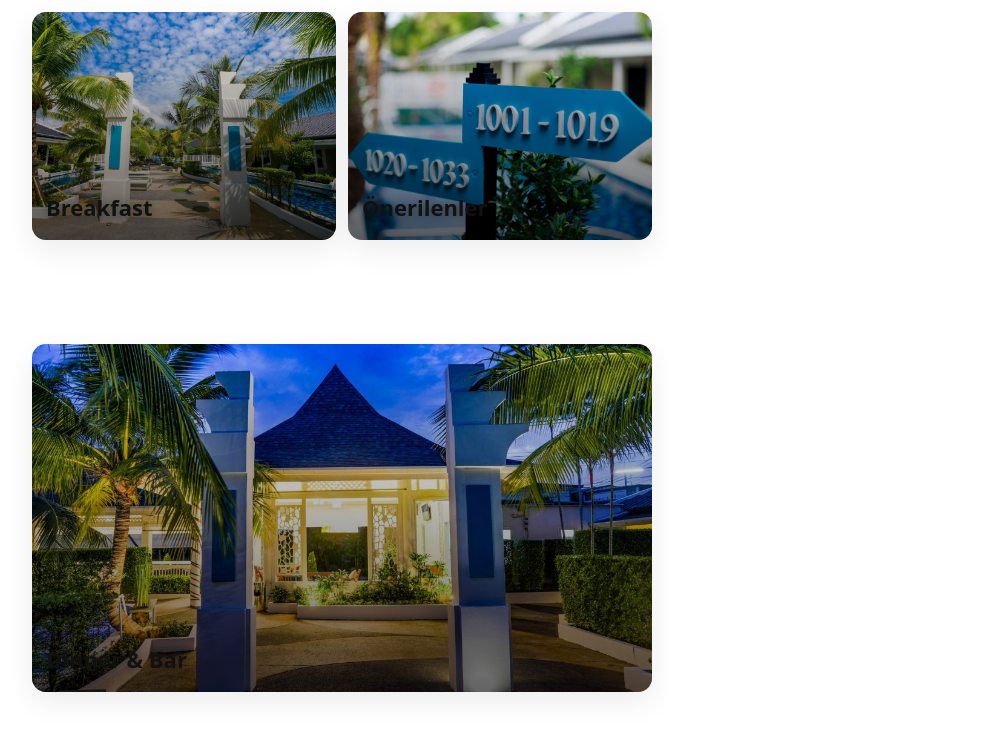
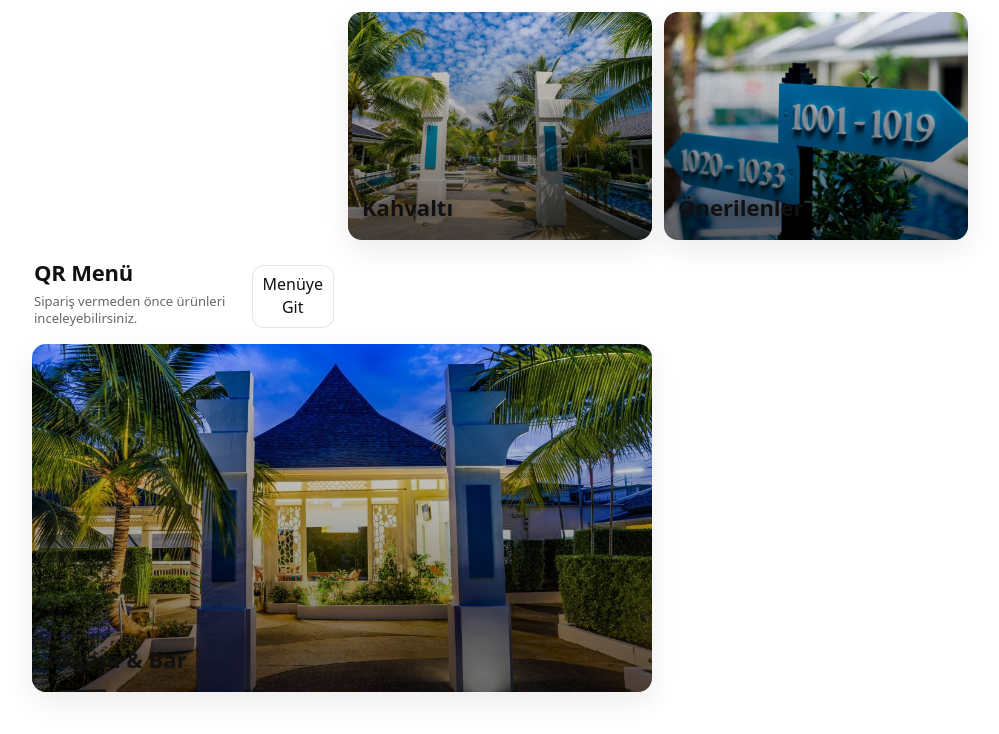
Before and after one commit to OttoJoe1128/qr-menu, a React (Vite) app: page / in a window 1280 px wide. Shown: the top 734 px of the page, without its empty margins (140-1139 px from the left). Built offline with nearby package versions, Linux system fonts and the light colour scheme.

Commit message:
feat(ui): musteri arayuzune arama ve masa bilgisi ekle
Ana ekran baslik + masa bilgisi eklendi.
Menu ve gunun menusu ekranlarina kategori/urun arama getirildi.
Detay ekranina sticky header icinde ana ekran/kategori kisayolu ve masa etiketi eklendi.

```diff
--- a/src/ui/main/MainScreen.css
+++ b/src/ui/main/MainScreen.css
@@ -6,6 +6,63 @@
   max-width: 960px;
   margin: 0 auto;
   min-height: 100svh;
+}
+
+.main-header {
+  display: flex;
+  align-items: flex-end;
+  justify-content: space-between;
+  gap: 12px;
+  padding: 10px 2px 4px 2px;
+}
+
+.main-header__left {
+  display: flex;
+  flex-direction: column;
+  gap: 4px;
+}
+
+.main-header__title {
+  font-size: 22px;
+  font-weight: 800;
+  color: var(--renk-yazi);
+  letter-spacing: -0.2px;
+}
+
+.main-header__subtitle {
+  font-size: 13px;
+  color: var(--renk-yazi-ikincil);
+  line-height: 1.35;
+}
+
+.main-header__right {
+  display: flex;
+  align-items: center;
+  justify-content: flex-end;
+  gap: 8px;
+  flex-wrap: wrap;
+}
+
+.main-pill {
+  border: 1px solid var(--renk-kenar);
+  background: var(--renk-kart);
+  color: var(--renk-yazi);
+  padding: 7px 10px;
+  border-radius: 999px;
+  font-size: 13px;
+}
+
+.main-secondary {
+  border: 1px solid var(--renk-kenar);
+  background: var(--renk-kart);
+  color: var(--renk-yazi);
+  padding: 7px 10px;
+  border-radius: 12px;
+  cursor: pointer;
+}
+
+.main-secondary:hover {
+  border-color: var(--renk-kenar-sert);
 }
 
 .menu-card {
--- a/src/ui/main/MainScreen.tsx
+++ b/src/ui/main/MainScreen.tsx
@@ -10,6 +10,7 @@ export default function MainScreen() {
   const navigate = useNavigate();
   const [aramaParametreleri] = useSearchParams();
   const adminKisayoluAnahtari: string = "qr_menu_admin_kisayolu";
+  const masaNumarasiAnahtari: string = "qr_menu_table_number";
   const isAdminKisayoluGorunur: boolean = useMemo((): boolean => {
     const isAdmin: string | null = aramaParametreleri.get("admin");
     if (isAdmin === "1") {
@@ -27,6 +28,15 @@ export default function MainScreen() {
     localStorage.setItem(adminKisayoluAnahtari, "1");
   }, [aramaParametreleri, adminKisayoluAnahtari]);
 
+  const masaNumarasi: string | null = useMemo((): string | null => {
+    const kayitli: string | null = localStorage.getItem(masaNumarasiAnahtari);
+    if (!kayitli) {
+      return null;
+    }
+    const temiz: string = kayitli.trim();
+    return temiz.length > 0 ? temiz : null;
+  }, [masaNumarasiAnahtari]);
+
   return (
     <div className="main-grid">
       {isAdminKisayoluGorunur ? (
@@ -34,12 +44,24 @@ export default function MainScreen() {
           Admin Paneli
         </button>
       ) : null}
+      <header className="main-header">
+        <div className="main-header__left">
+          <div className="main-header__title">QR Menü</div>
+          <div className="main-header__subtitle">Sipariş vermeden önce ürünleri inceleyebilirsiniz.</div>
+        </div>
+        <div className="main-header__right">
+          {masaNumarasi ? <div className="main-pill">Masa {masaNumarasi}</div> : null}
+          <button className="main-secondary" onClick={() => navigate("/menu")}>
+            Menüye Git
+          </button>
+        </div>
+      </header>
       <div
         className="menu-card"
         style={{ backgroundImage: `url(${breakfastImg})` }}
         onClick={() => navigate("/menu?type=breakfast")}
       >
-        <div className="menu-title">Breakfast</div>
+        <div className="menu-title">Kahvaltı</div>
       </div>
 
       <div
@@ -55,7 +77,7 @@ export default function MainScreen() {
         style={{ backgroundImage: `url(${dinnerImg})` }}
         onClick={() => navigate("/menu?type=dinner")}
       >
-        <div className="menu-title">Dinner & Bar</div>
+        <div className="menu-title">Akşam & Bar</div>
       </div>
     </div>
   );
--- a/src/ui/menu/DayMenuScreen.css
+++ b/src/ui/menu/DayMenuScreen.css
@@ -66,6 +66,7 @@
   display: flex;
   gap: 10px;
   margin-top: 6px;
+  flex-wrap: wrap;
 }
 
 .day-control {
@@ -74,9 +75,23 @@
   gap: 10px;
 }
 
+.day-control--grow {
+  flex: 1 1 280px;
+}
+
 .day-control-label {
   font-size: 13px;
   color: var(--renk-yazi-ikincil);
+}
+
+.day-input {
+  width: 100%;
+  border: 1px solid var(--renk-kenar);
+  background: var(--renk-kart);
+  color: var(--renk-yazi);
+  padding: 8px 10px;
+  border-radius: 10px;
+  outline: none;
 }
 
 .day-select {
--- a/src/ui/menu/HomeMenuScreen.css
+++ b/src/ui/menu/HomeMenuScreen.css
@@ -62,9 +62,23 @@
   gap: 10px;
 }
 
+.menu-control--grow {
+  flex: 1 1 280px;
+}
+
 .menu-control-label {
   font-size: 13px;
   color: var(--renk-yazi-ikincil);
+}
+
+.menu-input {
+  width: 100%;
+  border: 1px solid var(--renk-kenar);
+  background: var(--renk-kart);
+  color: var(--renk-yazi);
+  padding: 8px 10px;
+  border-radius: 10px;
+  outline: none;
 }
 
 .menu-select {
--- a/src/ui/menu/HomeMenuScreen.tsx
+++ b/src/ui/menu/HomeMenuScreen.tsx
@@ -13,6 +13,7 @@ export default function HomeMenuScreen() {
   const navigate = useNavigate();
   const [aramaParametreleri] = useSearchParams();
   const adminKisayoluAnahtari: string = "qr_menu_admin_kisayolu";
+  const [aramaMetni, setAramaMetni] = useState<string>("");
   const [menuItems, setMenuItems] = useState<MenuItem[]>([]);
   const [kategoriler, setKategoriler] = useState<MenuCategory[]>([]);
   const [isYukleniyor, setIsYukleniyor] = useState<boolean>(true);
@@ -70,6 +71,18 @@ export default function HomeMenuScreen() {
     return sortMenuKategoriOzetleri(ozetler, siralamaModu);
   }, [menuItems, siralamaModu]);
 
+  const filtreliKategoriOzetleri = useMemo(() => {
+    const arama: string = aramaMetni.trim().toLocaleLowerCase("tr-TR");
+    if (arama.length === 0) {
+      return kategoriOzetleri;
+    }
+    return kategoriOzetleri.filter((o) => {
+      const baslik: string = o.baslik.toLocaleLowerCase("tr-TR");
+      const anahtar: string = o.anahtar.toLocaleLowerCase("tr-TR");
+      return baslik.includes(arama) || anahtar.includes(arama);
+    });
+  }, [kategoriOzetleri, aramaMetni]);
+
   return (
     <div className="home-menu">
       <div className="menu-header">
@@ -87,6 +100,15 @@ export default function HomeMenuScreen() {
           </div>
         </div>
         <div className="menu-controls">
+          <label className="menu-control menu-control--grow">
+            <span className="menu-control-label">Ara</span>
+            <input
+              className="menu-input"
+              value={aramaMetni}
+              onChange={(e) => setAramaMetni(e.target.value)}
+              placeholder="Kategori ara (örn: içecek, tatlı...)"
+            />
+          </label>
           <label className="menu-control">
             <span className="menu-control-label">Sıralama</span>
             <select
@@ -109,9 +131,11 @@ export default function HomeMenuScreen() {
           Menü henüz hazır değil. (Veri yok) İsterseniz `src/dev/seed.ts` ile örnek veri
           oluşturabilirsiniz.
         </div>
+      ) : filtreliKategoriOzetleri.length === 0 ? (
+        <div className="menu-empty">Aramaya uygun kategori bulunamadı.</div>
       ) : (
         <div className="menu-list" role="list">
-          {kategoriOzetleri.map((ozet) => (
+          {filtreliKategoriOzetleri.map((ozet) => (
             <button
               key={ozet.anahtar}
               className="menu-row"
--- a/src/ui/menu/MenuItemDetailScreen.css
+++ b/src/ui/menu/MenuItemDetailScreen.css
@@ -6,6 +6,8 @@
 
 .detay__header {
   display: flex;
+  align-items: center;
+  justify-content: space-between;
   gap: 10px;
   margin-bottom: 12px;
   position: sticky;
@@ -14,6 +16,22 @@
   padding: 10px 0;
   background: color-mix(in srgb, var(--renk-arka-plan) 86%, transparent);
   backdrop-filter: blur(10px);
+}
+
+.detay__headerLeft {
+  display: flex;
+  align-items: center;
+  gap: 10px;
+  flex-wrap: wrap;
+}
+
+.detay__pill {
+  border: 1px solid var(--renk-kenar);
+  background: var(--renk-kart);
+  color: var(--renk-yazi);
+  padding: 7px 10px;
+  border-radius: 999px;
+  font-size: 13px;
 }
 
 .detay__back {
--- a/src/ui/menu/MenuItemDetailScreen.tsx
+++ b/src/ui/menu/MenuItemDetailScreen.tsx
@@ -9,6 +9,7 @@ export default function MenuItemDetailScreen() {
   const navigate = useNavigate();
   const params = useParams();
   const menuItemId: string | undefined = params.id;
+  const masaNumarasiAnahtari: string = "qr_menu_table_number";
 
   const [isYukleniyor, setIsYukleniyor] = useState<boolean>(true);
   const [menuItem, setMenuItem] = useState<MenuItem | null>(null);
@@ -17,6 +18,15 @@ export default function MenuItemDetailScreen() {
   const [sekme, setSekme] = useState<DetaySekmesi>("aciklama");
   const [hataMesaji, setHataMesaji] = useState<string | null>(null);
   const [basariMesaji, setBasariMesaji] = useState<string | null>(null);
+
+  const masaNumarasi: string | null = useMemo((): string | null => {
+    const kayitli: string | null = localStorage.getItem(masaNumarasiAnahtari);
+    if (!kayitli) {
+      return null;
+    }
+    const temiz: string = kayitli.trim();
+    return temiz.length > 0 ? temiz : null;
+  }, [masaNumarasiAnahtari]);
 
   useEffect((): (() => void) => {
     let isIptalEdildi: boolean = false;
@@ -119,9 +129,12 @@ export default function MenuItemDetailScreen() {
     return (
       <div className="detay">
         <div className="detay__header">
+          <div className="detay__headerLeft">
             <button className="detay__back" onClick={() => geriDon()}>
               ← Geri
             </button>
+          </div>
+          {masaNumarasi ? <div className="detay__pill">Masa {masaNumarasi}</div> : null}
         </div>
         <div className="detay__hint">Yükleniyor...</div>
       </div>
@@ -132,9 +145,12 @@ export default function MenuItemDetailScreen() {
     return (
       <div className="detay">
         <div className="detay__header">
+          <div className="detay__headerLeft">
             <button className="detay__back" onClick={() => geriDon()}>
               ← Geri
             </button>
+          </div>
+          {masaNumarasi ? <div className="detay__pill">Masa {masaNumarasi}</div> : null}
         </div>
         <div className="detay__hint">{hataMesaji ?? "Ürün bulunamadı."}</div>
       </div>
@@ -144,12 +160,18 @@ export default function MenuItemDetailScreen() {
   return (
     <div className="detay">
       <div className="detay__header">
+        <div className="detay__headerLeft">
           <button className="detay__back" onClick={() => geriDon()}>
             ← Geri
           </button>
           <button className="detay__back" onClick={() => navigate("/menu")}>
             Kategoriler
           </button>
+          <button className="detay__back" onClick={() => navigate("/")}>
+            Ana Ekran
+          </button>
+        </div>
+        {masaNumarasi ? <div className="detay__pill">Masa {masaNumarasi}</div> : null}
       </div>
 
       <div className="detay__hero">
```
Also changed, not shown: src/ui/menu/DayMenuScreen.tsx (+26 -1 lines). Lines whose indentation alone changed are shown as unchanged.
